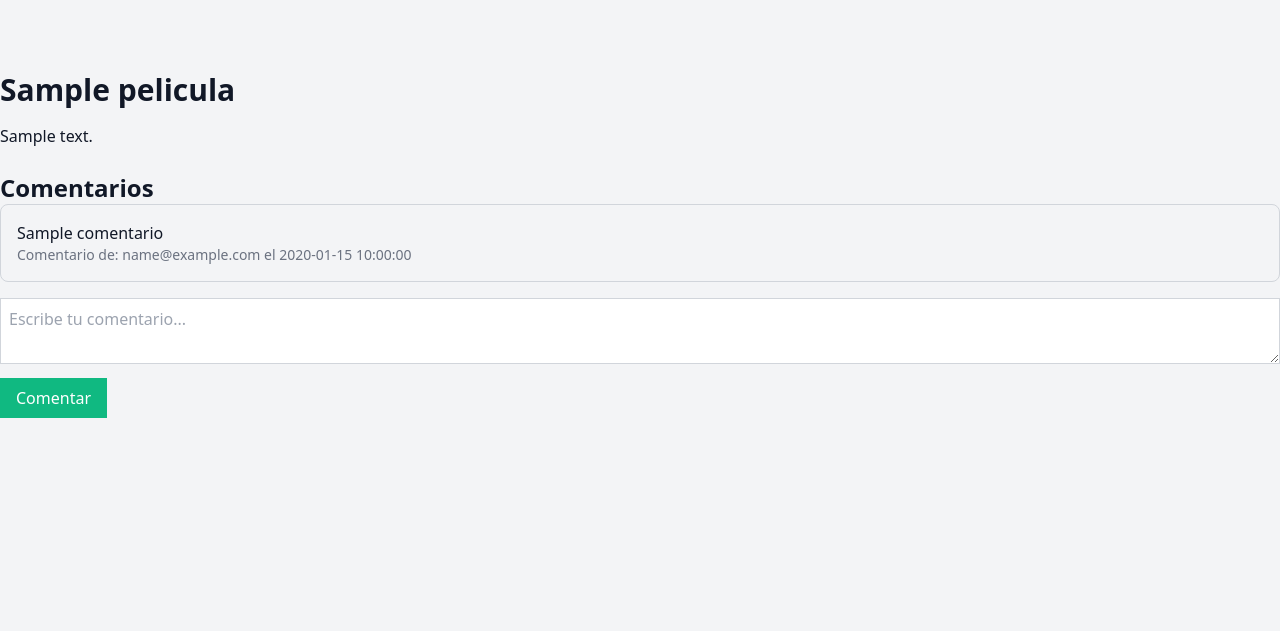
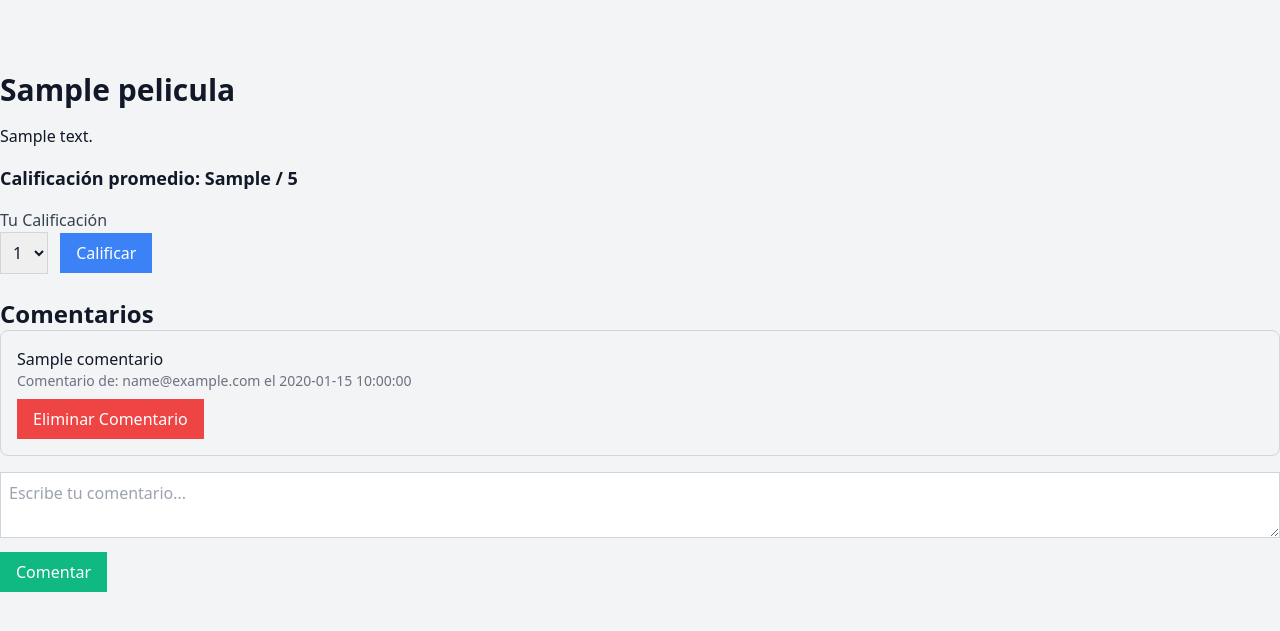
Before and after one commit to erubanel2307066/proyecto_final_PopcornHour, a Flask app: template templates/ver_peliculas.html in a window 1280 px wide. Shown: the part 92-723 px from the top of the page. Run offline with Flask 2, Linux system fonts and the light colour scheme; the visitor is signed in with stand-in values (Sample User, id 1); the template is opened without the code that fills it: most values are stand-ins (such as "Sample title", 1, 10 or a date in 2020).

Commit message:
creamos las tablas calificaciones

```diff
--- a/app.py
+++ b/app.py
@@ -21,7 +21,8 @@ login_manager.login_view = 'login'
 # Cargar usuario
 @login_manager.user_loader
 def load_user(user_id):
-    result = client.table('Usuarios').select('*').eq('id', user_id).execute()
+    # Asegúrate de que el nombre de la tabla coincide exactamente con el de tu base de datos
+    result = client.table('usuarios').select('*').eq('id', user_id).execute()
     user_data = result.data[0] if result.data else None
     if user_data:
         return User(user_data['id'], user_data['email'], user_data['password_hash'])
@@ -36,13 +37,13 @@ def register():
         password_hash = User.hash_password(password)
 
         # Verificar si el correo ya existe
-        existing_user = client.table('Usuarios').select('*').eq('email', email).execute().data
+        existing_user = client.table('usuarios').select('*').eq('email', email).execute().data
         if existing_user:
             flash("El correo ya está registrado.", "danger")
             return redirect(url_for('register'))
 
         # Crear nuevo usuario
-        client.table('Usuarios').insert({'email': email, 'password_hash': password_hash}).execute()
+        client.table('usuarios').insert({'email': email, 'password_hash': password_hash}).execute()
         flash("Registro exitoso. Por favor, inicia sesión.", "success")
         return redirect(url_for('login'))
     return render_template('register.html')
@@ -55,7 +56,7 @@ def login():
         password = request.form['password']
 
         # Buscar el usuario por correo electrónico
-        result = client.table('Usuarios').select('*').eq('email', email).execute()
+        result = client.table('usuarios').select('*').eq('email', email).execute()
         user_data = result.data
         if user_data:
             user = User(user_data[0]['id'], user_data[0]['email'], user_data[0]['password_hash'])
@@ -69,6 +70,13 @@ def login():
             flash("El usuario no existe.", "danger")
     return render_template('login.html')
 
+# Ruta para la página principal (protegida)
+@app.route('/')
+@login_required
+def home():
+    peliculas = client.table('peliculas').select('*').execute().data
+    return render_template('home.html', peliculas=peliculas)
+
 # Ruta para subir película
 @app.route('/subir_pelicula', methods=['GET', 'POST'])
 @login_required
@@ -78,7 +86,7 @@ def subir_pelicula():
         descripcion = request.form['descripcion']
 
         # Inserta la película en la base de datos
-        result = client.table('Peliculas').insert({
+        result = client.table('peliculas').insert({
             'titulo': titulo,
             'descripcion': descripcion,
             'moderador_id': current_user.id  # El usuario actual que está subiendo la película
@@ -93,30 +101,61 @@ def subir_pelicula():
 
     return render_template('subir_pelicula.html')
 
-# Ruta para la página principal (protegida)
-@app.route('/')
-@login_required
-def home():
-    peliculas = client.table('Peliculas').select('*').execute().data
-    return render_template('home.html', peliculas=peliculas)
-
 # Ruta para ver los detalles de una película
 @app.route('/pelicula/<int:pelicula_id>', methods=['GET'])
 def ver_pelicula(pelicula_id):
     # Obtener la película
-    pelicula = client.table('Peliculas').select('*').eq('id', pelicula_id).execute().data[0]
+    pelicula = client.table('peliculas').select('*').eq('id', pelicula_id).execute().data[0]
+
+    # Obtener la calificación promedio
+    calificaciones = client.table('calificaciones').select('calificacion').eq('pelicula_id', pelicula_id).execute().data
+    if calificaciones:
+        calificacion_promedio = sum([c['calificacion'] for c in calificaciones]) / len(calificaciones)
+        calificacion_promedio = round(calificacion_promedio, 2)  # Redondear a 2 decimales
+    else:
+        calificacion_promedio = "Sin calificaciones"
 
     # Obtener los comentarios con la información del usuario
-    comentarios_query = """
-    SELECT Comentarios.comentario, Comentarios.fecha, Usuarios.email as usuario_email
-    FROM Comentarios
-    JOIN Usuarios ON Comentarios.usuario_id = Usuarios.id
-    WHERE Comentarios.pelicula_id = %s
-    """
-    comentarios = client.rpc('run_sql', {'sql': comentarios_query % pelicula_id}).execute().data
+    comentarios = client.rpc('obtener_comentarios_con_usuario', {'pelicula_id': pelicula_id}).execute().data
 
-    return render_template('ver_pelicula.html', pelicula=pelicula, comentarios=comentarios)
+    return render_template('ver_pelicula.html', pelicula=pelicula, comentarios=comentarios, calificacion_promedio=calificacion_promedio)
 
+# Ruta para calificar película
+@app.route('/pelicula/<int:pelicula_id>/calificar', methods=['POST'])
+@login_required
+def calificar_pelicula(pelicula_id):
+    calificacion = int(request.form['calificacion'])
+
+    # Verificar si el usuario ya calificó esta película
+    calificacion_existente = client.table('calificaciones').select('*').eq('pelicula_id', pelicula_id).eq('usuario_id', current_user.id).execute().data
+
+    if calificacion_existente:
+        # Actualizar la calificación existente
+        client.table('calificaciones').update({'calificacion': calificacion}).eq('id', calificacion_existente[0]['id']).execute()
+    else:
+        # Insertar nueva calificación
+        client.table('calificaciones').insert({
+            'calificacion': calificacion,
+            'pelicula_id': pelicula_id,
+            'usuario_id': current_user.id
+        }).execute()
+
+    flash("Calificación registrada correctamente.", "success")
+    return redirect(url_for('ver_pelicula', pelicula_id=pelicula_id))
+
+# Ruta para eliminar película
+@app.route('/pelicula/<int:pelicula_id>/eliminar', methods=['POST'])
+@login_required
+def eliminar_pelicula(pelicula_id):
+    # Solo el moderador puede eliminar la película
+    pelicula = client.table('peliculas').select('*').eq('id', pelicula_id).execute().data[0]
+    if pelicula['moderador_id'] != current_user.id:
+        flash("No tienes permiso para eliminar esta película.", "danger")
+        return redirect(url_for('home'))
+
+    client.table('peliculas').delete().eq('id', pelicula_id).execute()
+    flash("Película eliminada exitosamente.", "success")
+    return redirect(url_for('home'))
 
 # Ruta para comentar en una película
 @app.route('/pelicula/<int:pelicula_id>/comentar', methods=['POST'])
@@ -124,28 +163,30 @@ def ver_pelicula(pelicula_id):
 def comentar(pelicula_id):
     comentario = request.form['comentario']
 
-    client.table('Comentarios').insert({
+    # Insertar el comentario en la base de datos
+    client.table('comentarios').insert({
         'comentario': comentario,
         'pelicula_id': pelicula_id,
-        'usuario_id': current_user.id
+        'usuario_id': current_user.id,
+        'fecha': 'now()'
     }).execute()
 
     return redirect(url_for('ver_pelicula', pelicula_id=pelicula_id))
 
+# Ruta para eliminar comentario
 @app.route('/comentario/<int:comentario_id>/eliminar', methods=['POST'])
 @login_required
 def eliminar_comentario(comentario_id):
-    comentario = client.table('Comentarios').select('*').eq('id', comentario_id).execute().data[0]
+    comentario = client.table('comentarios').select('*').eq('id', comentario_id).execute().data[0]
 
     # Solo el usuario que hizo el comentario puede eliminarlo
     if comentario['usuario_id'] != current_user.id:
         flash("No tienes permiso para eliminar este comentario.", "danger")
         return redirect(url_for('home'))
 
-    client.table('Comentarios').delete().eq('id', comentario_id).execute()
+    client.table('comentarios').delete().eq('id', comentario_id).execute()
     flash("Comentario eliminado exitosamente.", "success")
     return redirect(url_for('ver_pelicula', pelicula_id=comentario['pelicula_id']))
-
 
 # Ruta para cerrar sesión
 @app.route('/logout')
--- a/templates/register.html
+++ b/templates/register.html
@@ -1,7 +1,7 @@
 {% extends 'base.html' %}
 
 {% block content %}
-  <div class="relative bg-cover bg-center min-h-screen" style="background-image: url('/static/img/fondo_registro.jpg');">
+  <div class="absolute inset-0 bg-cover bg-center" style="background-image: url('/static/img/fondo_registro.jpg');">
     <!-- Overlay para desvanecer el fondo -->
     <div class="absolute inset-0 bg-black opacity-50"></div>
 
--- a/templates/ver_peliculas.html
+++ b/templates/ver_peliculas.html
@@ -5,15 +5,41 @@
     <h2 class="text-3xl font-bold mb-4">{{ pelicula.titulo }}</h2>
     <p>{{ pelicula.descripcion }}</p>
 
+    <!-- Mostrar calificación promedio -->
+    <p class="text-lg font-semibold mt-4">Calificación promedio: {{ calificacion_promedio }} / 5</p>
+
+    <!-- Formulario de calificación -->
+    {% if current_user.is_authenticated %}
+      <form action="{{ url_for('calificar_pelicula', pelicula_id=pelicula.id) }}" method="POST" class="mt-4">
+        <label for="calificacion" class="block text-gray-700">Tu Calificación</label>
+        <select name="calificacion" id="calificacion" class="border border-gray-300 p-2">
+          <option value="1">1</option>
+          <option value="2">2</option>
+          <option value="3">3</option>
+          <option value="4">4</option>
+          <option value="5">5</option>
+        </select>
+        <button type="submit" class="bg-blue-500 text-white px-4 py-2 ml-2">Calificar</button>
+      </form>
+    {% else %}
+      <p class="mt-4 text-red-500">Inicia sesión para calificar esta película.</p>
+    {% endif %}
+
+    <!-- Resto del contenido: comentarios -->
     <h3 class="text-2xl font-bold mt-6">Comentarios</h3>
-
     {% for comentario in comentarios %}
       <div class="mb-4 p-4 border border-gray-300 rounded-lg">
         <p>{{ comentario.comentario }}</p>
         <p class="text-sm text-gray-500">Comentario de: {{ comentario.usuario_email }} el {{ comentario.fecha }}</p>
+        {% if current_user.is_authenticated and current_user.id == comentario.usuario_id %}
+          <form action="{{ url_for('eliminar_comentario', comentario_id=comentario.id) }}" method="POST">
+            <button type="submit" class="bg-red-500 text-white px-4 py-2 mt-2">Eliminar Comentario</button>
+          </form>
+        {% endif %}
       </div>
     {% endfor %}
 
+    <!-- Formulario para añadir un comentario -->
     {% if current_user.is_authenticated %}
       <form action="{{ url_for('comentar', pelicula_id=pelicula.id) }}" method="POST" class="mt-4">
         <textarea name="comentario" class="border border-gray-300 p-2 w-full" placeholder="Escribe tu comentario..." required></textarea>
@@ -24,9 +50,3 @@
     {% endif %}
   </div>
 {% endblock %}
-
-{% if current_user.id == pelicula.moderador_id %}
-  <form action="{{ url_for('eliminar_pelicula', pelicula_id=pelicula.id) }}" method="POST" class="mt-4">
-    <button type="submit" class="bg-red-500 text-white px-4 py-2">Eliminar Película</button>
-  </form>
-{% endif %}
```
